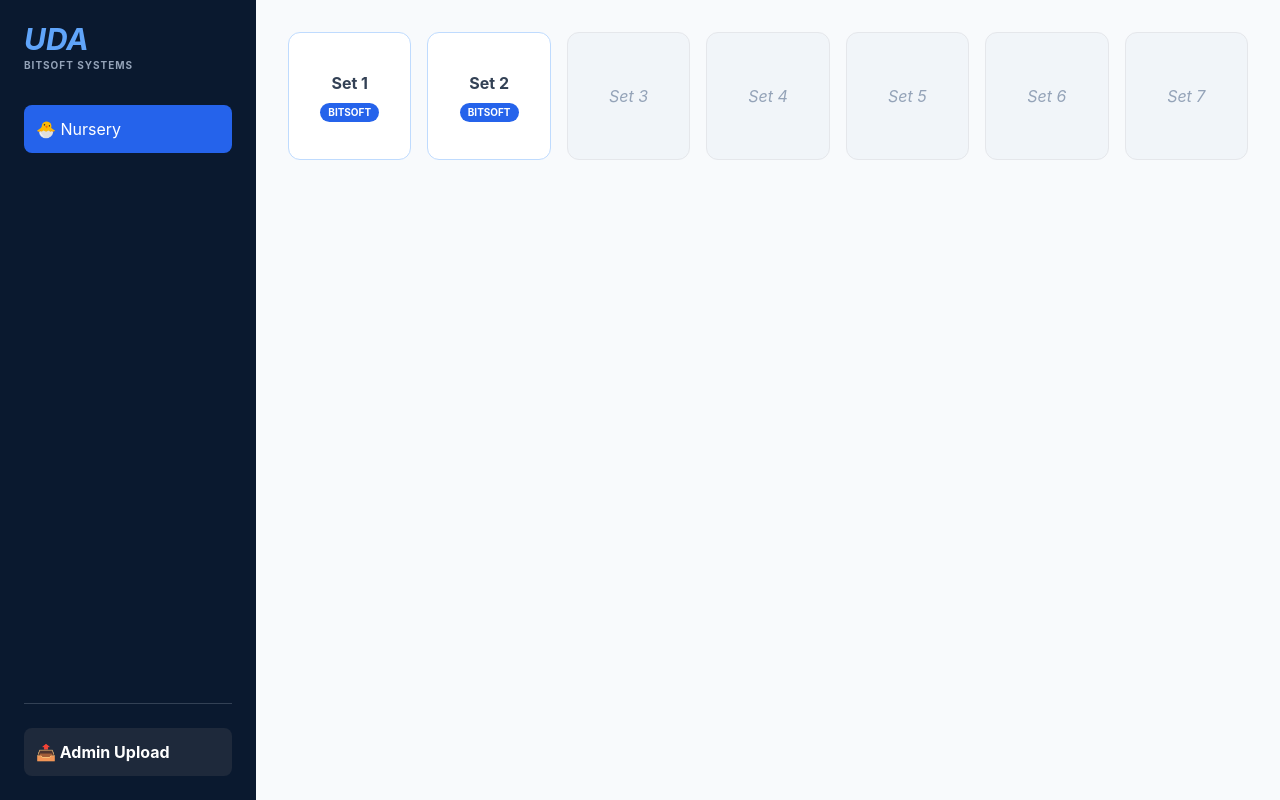
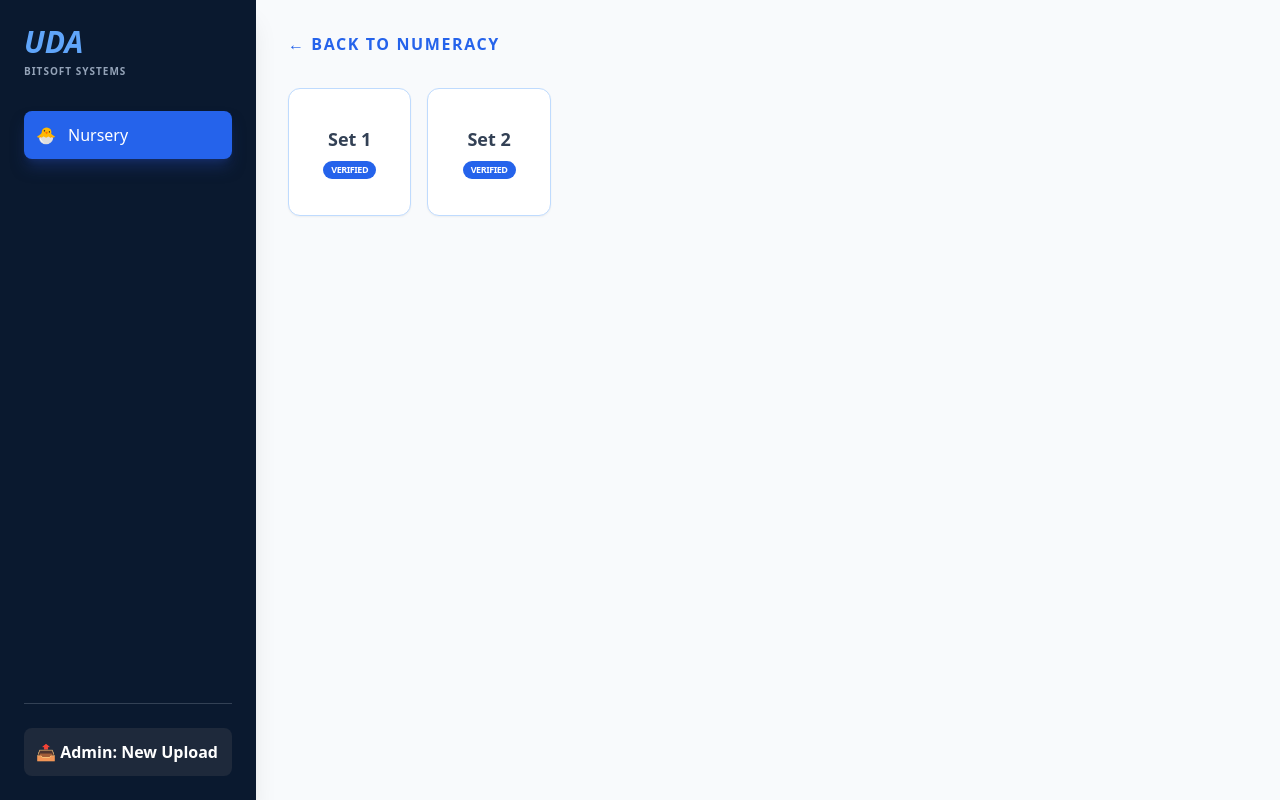
Before and after one commit to bwanking/asa, a React (Create React App) app: page / in a window 1280 px wide. Built offline with nearby package versions, Linux system fonts and the light colour scheme; the HTML template or start-up script is replaced by a standard one.

Commit message:
Update App.js

```diff
--- a/src/App.js
+++ b/src/App.js
@@ -2,31 +2,34 @@
 import React, { useState } from 'react';
 
 const App = () => {
+  // --- UI STATE ---
   const [view, setView] = useState('grid');
   const [pdfUrl, setPdfUrl] = useState(null);
   const [fetchingPdf, setFetchingPdf] = useState(false);
   const [uploading, setUploading] = useState(false);
   const [currentPaperName, setCurrentPaperName] = useState("");
 
+  // --- DATA STATE (Unlimited Logic) ---
+  // We start with your known files, but this list will grow as you upload
   const [examSets, setExamSets] = useState([
     { id: 1, label: "Set 1", fileName: "BABY MID TERM II NUMBERS - 2023.pdf" },
     { id: 2, label: "Set 2", fileName: "P.7 (A) SCIENCE FEB 2022.pdf" },
-    { id: 3, label: "Set 3", fileName: "" },
-    { id: 4, label: "Set 4", fileName: "" },
-    { id: 5, label: "Set 5", fileName: "" },
-    { id: 6, label: "Set 6", fileName: "" },
-    { id: 7, label: "Set 7", fileName: "" }
   ]);
 
   const GITHUB_TOKEN = "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";
   const OWNER = "bwanking";
   const REPO = "uda-exams-vault";
 
+  // --- 1. DYNAMIC ADMIN UPLOAD ---
   const handleUpload = async (e) => {
     e.preventDefault();
     const file = e.target.pdfFile.files[0];
-    const setNumber = parseInt(e.target.setNumber.value);
-    if (!file || !setNumber) return alert("Please select a file and set number");
+    const setNumber = parseInt(e.target.setNumberInput.value);
+
+    if (!file || !setNumber) {
+      alert("Please provide a file and a Set Number (e.g., 8, 9, 10...)");
+      return;
+    }
 
     setUploading(true);
     try {
@@ -35,113 +38,189 @@ const App = () => {
       reader.onload = async () => {
         const base64Content = reader.result.split(',')[1];
         const fileName = file.name;
-        const response = await fetch(`https://api.github.com/repos/${OWNER}/${REPO}/contents/${encodeURIComponent(fileName)}`, {
+
+        const response = await fetch(
+          `https://api.github.com/repos/${OWNER}/${REPO}/contents/${encodeURIComponent(fileName)}`,
+          {
             method: "PUT",
-          headers: { Authorization: `Token ${GITHUB_TOKEN}`, "Content-Type": "application/json" },
-          body: JSON.stringify({ message: `BitSoft Upload Set ${setNumber}`, content: base64Content }),
+            headers: {
+              Authorization: `Token ${GITHUB_TOKEN}`,
+              "Content-Type": "application/json",
+            },
+            body: JSON.stringify({
+              message: `BitSoft Deploy: Set ${setNumber} - ${fileName}`,
+              content: base64Content,
+            }),
+          }
+        );
+
+        if (response.ok) {
+          // UNLIMITED LOGIC: Check if set exists, update it, or add new ones up to that number
+          setExamSets(prev => {
+            const newSets = [...prev];
+            // If user enters Set 10 but we only have 2, create 3-9 as empty and 10 as active
+            for (let i = 1; i <= setNumber; i++) {
+              const existingIdx = newSets.findIndex(s => s.id === i);
+              if (existingIdx === -1) {
+                newSets.push({ id: i, label: `Set ${i}`, fileName: i === setNumber ? fileName : "" });
+              } else if (i === setNumber) {
+                newSets[existingIdx].fileName = fileName;
+              }
+            }
+            return newSets.sort((a, b) => a.id - b.id);
           });
-        if (response.ok) {
-          setExamSets(prev => prev.map(s => s.id === setNumber ? { ...s, fileName: fileName } : s));
-          alert(`Set ${setNumber} linked to BitSoft Vault!`);
+
+          alert(`Successfully deployed Set ${setNumber} to BitSoft Vault!`);
           setView('grid');
+        } else {
+          const err = await response.json();
+          throw new Error(err.message || "GitHub Upload Failed");
         }
       };
-    } catch (err) { alert(err.message); } finally { setUploading(false); }
+    } catch (error) {
+      alert("Upload Error: " + error.message);
+    } finally {
+      setUploading(false);
+    }
   };
 
+  // --- 2. RETRIEVE LOGIC ---
   const fetchVaultPdf = async (fileName) => {
-    if (!fileName) return;
+    if (!fileName) {
+      alert("No paper linked to this set yet.");
+      return;
+    }
     setFetchingPdf(true);
     setCurrentPaperName(fileName);
+
     try {
-      const response = await fetch(`https://api.github.com/repos/${OWNER}/${REPO}/contents/${encodeURIComponent(fileName)}`, {
-        headers: { Authorization: `Token ${GITHUB_TOKEN}`, Accept: "application/vnd.github.v3.raw" },
-      });
+      const response = await fetch(
+        `https://api.github.com/repos/${OWNER}/${REPO}/contents/${encodeURIComponent(fileName)}`,
+        {
+          headers: {
+            Authorization: `Token ${GITHUB_TOKEN}`,
+            Accept: "application/vnd.github.v3.raw",
+          },
+        }
+      );
       const blob = await response.blob();
       setPdfUrl(URL.createObjectURL(new Blob([blob], { type: 'application/pdf' })));
-    } catch (err) { alert(err.message); } finally { setFetchingPdf(false); }
+    } catch (error) {
+      alert(error.message);
+    } finally {
+      setFetchingPdf(false);
+    }
   };
 
   return (
-    <div className="min-h-screen bg-slate-50 flex">
+    <div className="min-h-screen bg-slate-50 flex font-sans">
       {/* Sidebar */}
-      <div className="w-64 bg-[#0a192f] text-white p-6 flex flex-col gap-8">
+      <div className="w-64 bg-[#0a192f] text-white p-6 flex flex-col gap-8 shadow-xl">
         <div className="flex flex-col">
-          <h1 className="text-3xl italic font-bold text-blue-400 leading-none">UDA</h1>
+          <h1 className="text-3xl italic font-bold text-blue-400">UDA</h1>
           <span className="text-[10px] text-slate-400 font-bold uppercase tracking-widest mt-1">BitSoft Systems</span>
         </div>
+
         <nav className="flex flex-col gap-4">
-          <div onClick={() => {setView('grid'); setPdfUrl(null);}} className={`p-3 rounded-lg flex items-center gap-3 cursor-pointer ${view === 'grid' ? 'bg-blue-600' : 'hover:bg-slate-800'}`}>
-             🐣 Nursery
+          <div onClick={() => {setView('grid'); setPdfUrl(null);}} className={`p-3 rounded-lg flex items-center gap-3 cursor-pointer transition ${view === 'grid' ? 'bg-blue-600 shadow-lg shadow-blue-900/50' : 'hover:bg-slate-800'}`}>
+            <span>🐣</span> Nursery
           </div>
         </nav>
+
         <div className="mt-auto border-t border-slate-700 pt-6">
-          <button onClick={() => {setView('upload'); setPdfUrl(null);}} className={`w-full flex items-center gap-3 p-3 rounded-lg font-bold ${view === 'upload' ? 'bg-indigo-600' : 'bg-slate-800'}`}>
-            📤 Admin Upload
+          <button
+            onClick={() => {setView('upload'); setPdfUrl(null);}}
+            className={`w-full flex items-center gap-3 p-3 rounded-lg font-bold transition ${view === 'upload' ? 'bg-indigo-600' : 'bg-slate-800 hover:bg-slate-700'}`}
+          >
+            📤 Admin: New Upload
           </button>
         </div>
       </div>
 
-      {/* Main Content */}
-      <div className="flex-1 p-8 relative overflow-hidden">
+      {/* Main Content Area */}
+      <div className="flex-1 p-8 relative">
+
+        {/* GRID VIEW */}
         {view === 'grid' && !pdfUrl && (
+          <div>
+            <h2 className="text-blue-600 font-bold mb-8 uppercase tracking-widest">← Back to Numeracy</h2>
             <div className="grid grid-cols-2 md:grid-cols-4 lg:grid-cols-7 gap-4">
               {examSets.map((set) => (
-              <button key={set.id} onClick={() => fetchVaultPdf(set.fileName)} className={`p-6 rounded-xl border h-32 flex flex-col items-center justify-center gap-2 ${set.fileName ? 'bg-white border-blue-200 text-slate-700 font-bold' : 'bg-slate-100 text-slate-400 italic'}`}>
-                {set.label}
-                {set.fileName && <span className="text-[10px] bg-blue-600 text-white px-2 py-0.5 rounded-full">BITSOFT</span>}
+                <button
+                  key={set.id}
+                  onClick={() => fetchVaultPdf(set.fileName)}
+                  className={`p-6 rounded-xl shadow-sm border transition-all active:scale-95 flex flex-col items-center justify-center gap-2 h-32
+                    ${set.fileName ? 'bg-white border-blue-200 text-slate-700 font-bold' : 'bg-slate-100 border-transparent text-slate-400 italic'}`}
+                >
+                  <span className="text-lg">{set.label}</span>
+                  {set.fileName && <span className="text-[9px] bg-blue-600 text-white px-2 py-0.5 rounded-full uppercase tracking-tighter">Verified</span>}
                 </button>
               ))}
             </div>
+          </div>
         )}
 
+        {/* UPLOAD VIEW (Unlimited) */}
         {view === 'upload' && (
-          <div className="max-w-md mx-auto bg-white p-8 rounded-2xl shadow-lg border mt-10">
-            <h2 className="text-xl font-bold mb-6">BitSoft Admin: Upload Paper</h2>
-            <form onSubmit={handleUpload} className="flex flex-col gap-4">
-              <select name="setNumber" className="p-3 border rounded-lg bg-slate-50">
-                {examSets.map(s => <option key={s.id} value={s.id}>{s.label}</option>)}
-              </select>
-              <input type="file" name="pdfFile" accept=".pdf" className="p-2 border rounded-lg" />
-              <button type="submit" disabled={uploading} className="bg-indigo-600 text-white p-3 rounded-lg font-bold">
-                {uploading ? "Uploading..." : "Save to BitSoft"}
+          <div className="max-w-xl mx-auto bg-white p-8 rounded-2xl shadow-lg border border-slate-200 mt-10">
+            <h2 className="text-2xl font-bold text-slate-800 mb-2">Deploy New Paper</h2>
+            <p className="text-slate-500 text-sm mb-6">Enter any number (e.g. 50, 100) to create that set.</p>
+
+            <form onSubmit={handleUpload} className="flex flex-col gap-6">
+              <div>
+                <label className="block text-sm font-bold text-slate-700 mb-2">Set Number:</label>
+                <input
+                  type="number"
+                  name="setNumberInput"
+                  placeholder="e.g. 8"
+                  className="w-full p-3 bg-slate-50 border rounded-lg outline-none focus:ring-2 focus:ring-blue-500 font-bold"
+                />
+              </div>
+
+              <div>
+                <label className="block text-sm font-bold text-slate-700 mb-2">Select PDF:</label>
+                <input type="file" name="pdfFile" accept=".pdf" className="w-full p-2 border-2 border-dashed border-slate-300 rounded-lg" />
+              </div>
+
+              <div className="flex gap-4 mt-4">
+                <button type="submit" disabled={uploading} className="flex-1 bg-indigo-600 text-white font-bold py-3 rounded-lg hover:bg-indigo-700">
+                  {uploading ? "Uploading to GitHub..." : "Deploy to BitSoft Vault"}
                 </button>
+                <button type="button" onClick={() => setView('grid')} className="px-6 py-3 border rounded-lg font-bold">Cancel</button>
+              </div>
             </form>
           </div>
         )}
 
-        {/* --- BRANDED PDF VIEWER --- */}
+        {/* BRANDED PDF VIEWER WITH MASK */}
         {pdfUrl && (
-          <div className="max-w-6xl mx-auto h-[90vh] flex flex-col bg-white rounded-2xl shadow-2xl overflow-hidden border-4 border-blue-600">
-            {/* External Header */}
-            <div className="p-4 bg-white flex justify-between items-center border-b shadow-sm z-20">
-              <div className="flex items-center gap-3">
-                <div className="bg-blue-600 text-white p-2 rounded-lg font-black italic">BS</div>
-                <h2 className="font-bold text-slate-800">BITSOFT EXAMINATION SERIES</h2>
+          <div className="max-w-6xl mx-auto flex flex-col h-[90vh]">
+            <div className="bg-white border-x-4 border-t-4 border-blue-600 p-4 rounded-t-2xl shadow-lg flex justify-between items-center z-20">
+              <div className="flex items-center gap-4">
+                <div className="bg-blue-600 text-white w-10 h-10 flex items-center justify-center rounded-lg font-black italic">BS</div>
+                <h2 className="font-black text-slate-900 leading-none">BITSOFT EXAMINATION SERIES</h2>
               </div>
-              <button onClick={() => setPdfUrl(null)} className="text-red-500 font-bold hover:bg-red-50 px-4 py-2 rounded-lg transition">Close Viewer</button>
+              <button onClick={() => setPdfUrl(null)} className="bg-red-50 text-red-600 px-6 py-2 rounded-xl font-bold hover:bg-red-600 hover:text-white transition-all">Close Viewer</button>
             </div>
 
-            <div className="flex-1 relative bg-slate-200">
-              {/* --- THE MASK ---
-                  This div covers the "Greenhill" area inside the PDF frame.
-                  Adjust the 'top' and 'height' if needed for different paper formats.
-              */}
-              <div className="absolute top-[55px] left-1/2 -translate-x-1/2 w-[80%] h-[120px] bg-white z-10 flex flex-col items-center justify-center pointer-events-none">
+            <div className="flex-1 bg-slate-800 border-x-4 border-b-4 border-blue-600 rounded-b-2xl overflow-hidden shadow-2xl relative">
+              {/* THE BITSOFT MASK - Hides original school header */}
+              <div className="absolute top-[60px] left-1/2 -translate-x-1/2 w-[85%] h-[120px] bg-white z-10 flex flex-col items-center justify-center pointer-events-none">
                   <h1 className="text-3xl font-black text-black tracking-tighter uppercase">BitSoft National Examinations</h1>
-                  <p className="text-lg font-bold text-black border-y-2 border-black px-8 mt-1">BITSOFT ASSESSMENT BOARD</p>
-                  <p className="text-sm font-bold mt-1">"Empowering Education through Technology"</p>
+                  <p className="text-lg font-bold text-black border-y-2 border-black px-10 mt-1">BITSOFT ASSESSMENT BOARD</p>
+                  <p className="text-xs font-bold mt-2 opacity-70">CONFIDENTIAL • BITSOFT DIGITAL REPOSITORY</p>
               </div>
-
-              {/* The actual PDF */}
-              <iframe src={pdfUrl} className="w-full h-full" title="Viewer" />
+              <iframe src={pdfUrl} className="w-full h-full" title="BitSoft Viewer" />
             </div>
           </div>
         )}
 
         {fetchingPdf && (
-           <div className="fixed inset-0 bg-slate-900/40 backdrop-blur-sm flex items-center justify-center z-50">
-             <div className="bg-white px-8 py-4 rounded-full font-bold text-blue-600 animate-pulse">Loading BitSoft Paper...</div>
+           <div className="fixed inset-0 bg-slate-900/60 backdrop-blur-sm flex items-center justify-center z-50">
+             <div className="bg-white px-10 py-5 rounded-2xl shadow-2xl flex flex-col items-center gap-3">
+               <div className="w-10 h-10 border-4 border-blue-600 border-t-transparent rounded-full animate-spin"></div>
+               <span className="font-black text-blue-600">Syncing with BitSoft...</span>
+             </div>
            </div>
         )}
       </div>
```
Lines whose indentation alone changed are shown as unchanged.
